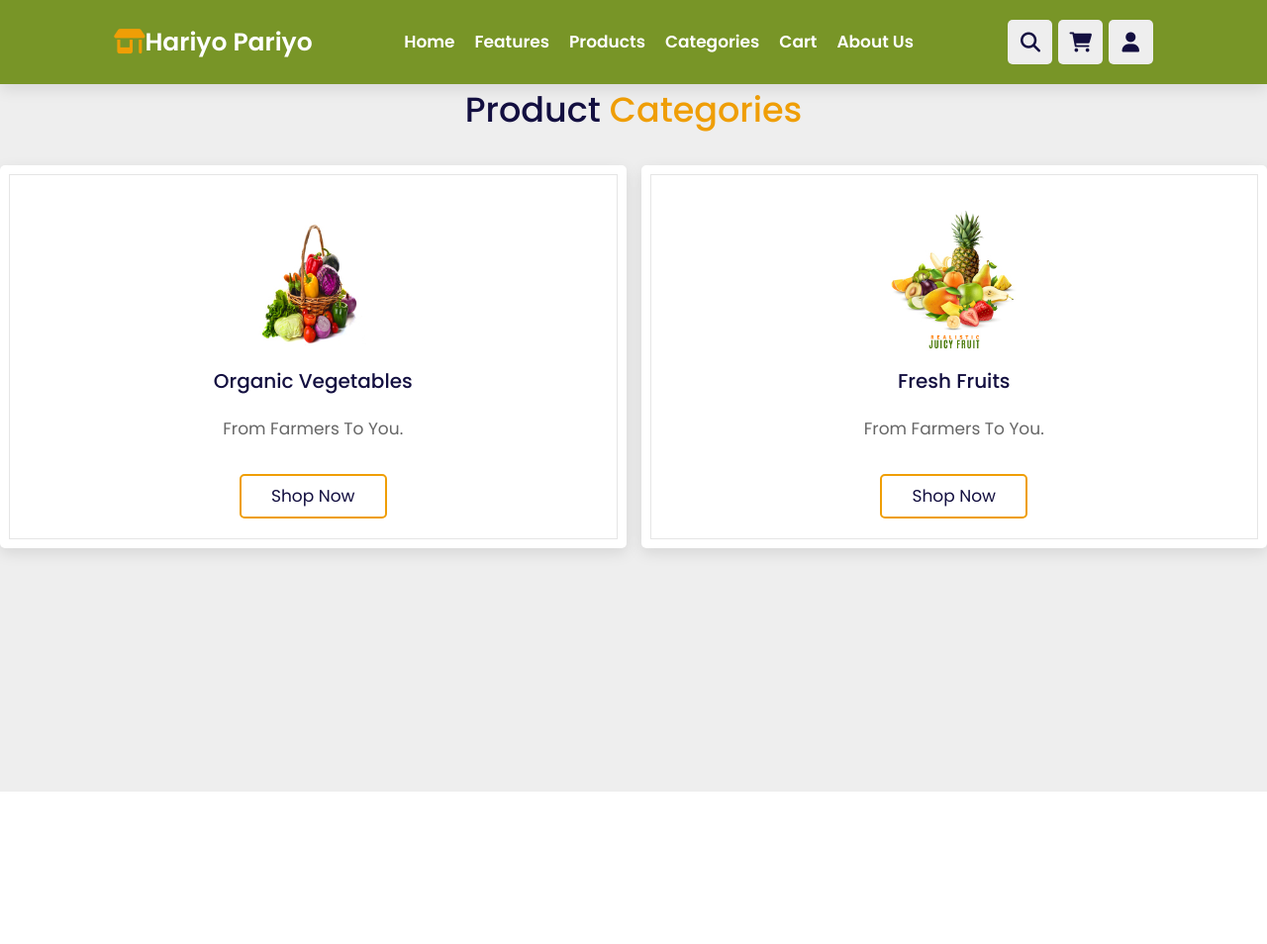
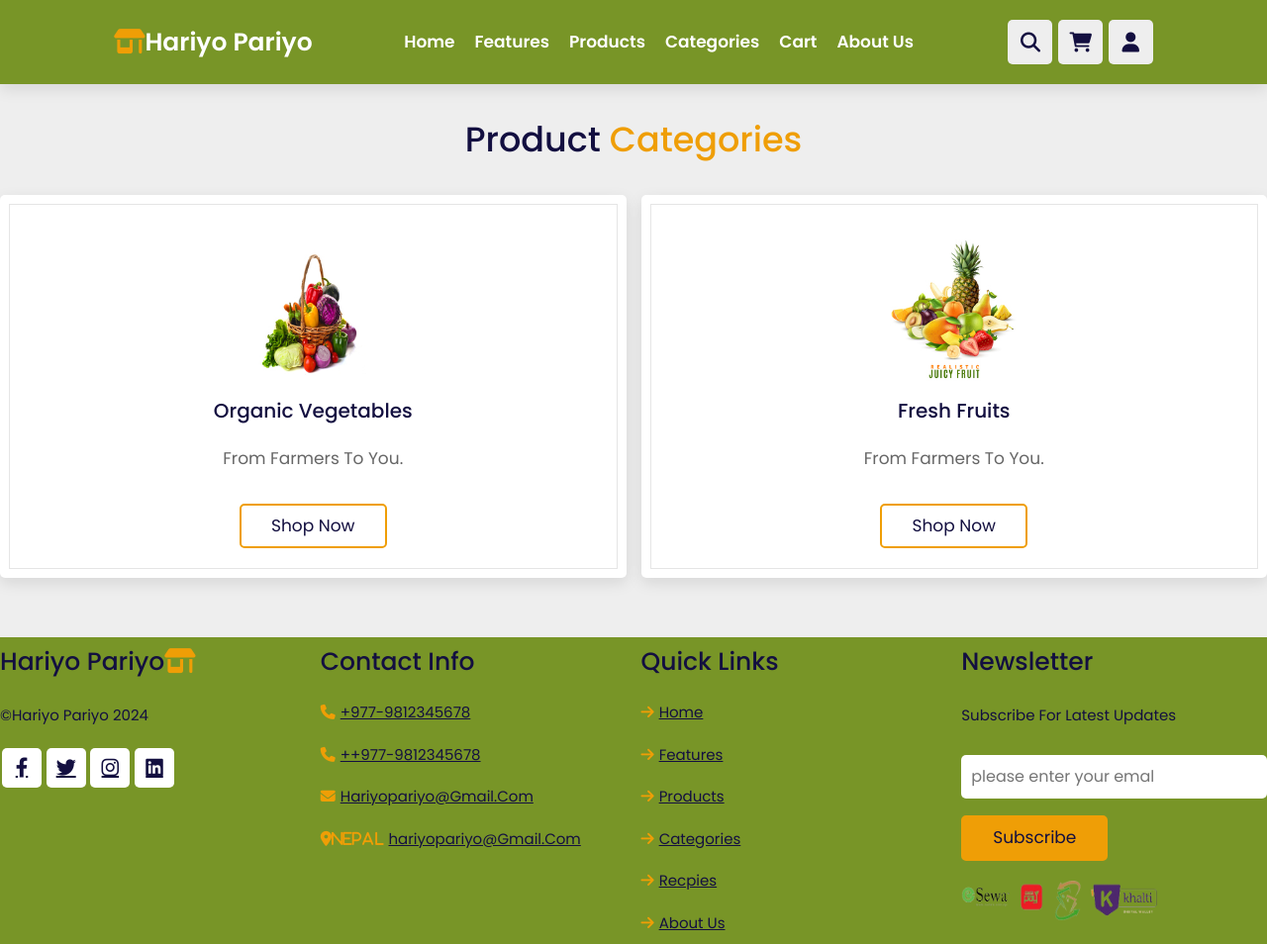
Before and after one commit to Bibek0130/hariyopariyo_django, a Django app: page /categories/ in a window 1280 px wide. Shown: the whole page at 99% size. Before the commit the page ends 800 px from the top, so only its background shows below. Run offline with Django 5.2, Linux system fonts and the light colour scheme.

Commit message:
added images to the pages. Added categories, about us and made store.html more optimal for viewing.

```diff
--- a/hariyopariyo/urls.py
+++ b/hariyopariyo/urls.py
@@ -16,8 +16,10 @@ Including another URLconf
 """
 from django.contrib import admin
 from django.urls import path, include
+from django.conf import settings
+from django.conf.urls.static import static
 
 urlpatterns = [
     path('admin/', admin.site.urls),
     path('', include('store.urls')),
-]
+]+ static(settings.STATIC_URL, document_root=settings.STATIC_ROOT)
--- a/static/css/main.css
+++ b/static/css/main.css
@@ -283,16 +283,15 @@ body {
 
 /*======================HOME======================*/
 #home{
+
     padding-top: 6rem;
-    padding-bottom: 3rem;
-    width: 100%;
-    height: 100%
+    padding-bottom: 6rem;
+
 }
 .carousel {
     overflow: hidden;
-    /* position: relative; */
-    /* margin-top: 100px; */
-    position: fixed;
+    position: relative;
+
 }
 
 .carousel .carousel_item--hidden {
@@ -301,7 +300,7 @@ body {
 
 .carousel .carousel_item img {
     width: 100%;
-    height: 80%;
+    height: auto;
 
 }
 
@@ -447,7 +446,8 @@ body {
 
 /*======================CATEGORIES======================*/
 .categories {
-    padding-top: 3rem;
+    padding-top: 6rem;
+    padding-bottom: 6rem;
 }
 
 .categories .box-container {
--- a/store/templates/store/categories.html
+++ b/store/templates/store/categories.html
@@ -8,14 +8,14 @@
     <h1 class="heading">product <span>categories</span></h1>
     <div class="box-container">
         <div class="box">
-            <img src="images/c-1.jpg">
+            <img src="{%static 'images/c-1.jpg'%}" alt="orgainc-veg">
             <h3>Organic Vegetables</h3>
             <p>From Farmers to you.</p>
             <a href="#" class="btn">shop now</a>
         </div>
 
         <div class="box">
-            <img src="images/c-2.jpg">
+            <img src="{%static 'images/c-2.jpg'%}" alt="Fresh Fruits">
             <h3>Fresh Fruits</h3>
             <p>From Farmers to you.</p>
             <a href="#" class="btn">shop now</a>
--- a/store/templates/store/features.html
+++ b/store/templates/store/features.html
@@ -6,21 +6,21 @@
     <h1 class="heading">Availability of <span>features</span></h1>
     <div class="box-container">
         <div class="box">
-            <img src="%static 'features-1.jpg'%">
+            <img src="{%static 'images/features-1.jpg'%}" alt="features-1">
             <h3>Variety Recipes</h3>
             <p>Step-by-step instruction to make it easy to master</p>
             <a href="#" class="btn">read more</a>
         </div>
 
         <div class="box">
-            <img src="%static 'images/features-2.jpg'%">
+            <img src="{%static 'images/features-2.jpg'%}" alt ="Fresh and organic">
             <h3>Fresh And Organic</h3>
             <p>Our ingredients can be eaten with confidence</p>
             <a href="#" class="btn">read more</a>
         </div>
 
         <div class="box">
-            <img src="%static 'images/features-3.jpg'%">
+            <img src="{%static 'images/features-3.jpg'%}" alt="Free Delivery">
             <h3>Free Delivery</h3>
             <p>Fast and safe delivery to your home</p>
             <a href="#" class="btn">shop now</a>
--- a/store/templates/store/main.html
+++ b/store/templates/store/main.html
@@ -54,7 +54,7 @@
                 <a href="{%url 'categories'%}">Categories</a>
                 {% comment %} <a href="#receipes">Receipes</a> {% endcomment %}
                  <a href="{%url 'cart'%}">Cart</a>
-                <a href="#about-us">About us</a>
+                <a href="{%url 'about'%}">About us</a>
             </nav>
 
             <div class="icons">
@@ -133,6 +133,48 @@
         {% block content%}
 
         {% endblock content%}
+        <section class="footer">
+            <div class="box-container">
+                <div class="box">
+                    <h3>Hariyo pariyo<i class="fa-solid fa-shop"></i></h3>
+                    <p>©Hariyo Pariyo 2024</p>
+                    <div class="share">
+                        <a href="#" class="fab fa-facebook-f"></a>
+                        <a href="#" class="fab fa-twitter"></a>
+                        <a href="#" class="fab fa-instagram"></a>
+                        <a href="#" class="fab fa-linkedin"></a>
+                    </div>
+                </div>
+
+                <div class="box">
+                    <h3>contact info</h3>
+                    <a href="#" class="links"><i class="fas fa-phone"></i>+977-9812345678</a>
+                    <a href="#" class="links"><i class="fas fa-phone"></i>++977-9812345678</a>
+                    <a href="#" class="links"><i class="fas fa-envelope"></i>hariyopariyo@gmail.com</a>
+                    <a href="#" class="links"><i class="fas fa-map-marker-alt">Nepal</i>hariyopariyo@gmail.com</a>
+                </div>
+
+                <div class="box">
+                    <h3>quick links</h3>
+                    <a href="#" class="links"><i class="fas fa-arrow-right"></i>home</a>
+                    <a href="#" class="links"><i class="fas fa-arrow-right"></i>features</a>
+                    <a href="#" class="links"><i class="fas fa-arrow-right"></i>products</a>
+                    <a href="#" class="links"><i class="fas fa-arrow-right"></i>categories</a>
+                    <a href="#" class="links"><i class="fas fa-arrow-right"></i>recpies</a>
+                    <a href="#" class="links"><i class="fas fa-arrow-right"></i>about us</a>
+                </div>
+
+
+                <div class="box">
+                    <h3>newsletter</h3>
+                    <p>subscribe for latest updates</p>
+                    <input type="email" placeholder="please enter your emal" class="email">
+                    <input type="submit" value="subscribe" class="btn"><br>
+                    <img src="{%static 'images/payment.png'%}" class="payment-img">
+                </div>
+
+            </div>
+        </section>
 
 
 
--- a/store/urls.py
+++ b/store/urls.py
@@ -9,5 +9,6 @@ urlpatterns = [
     path('main/', views.main, name="main"),
     path('features/', views.features, name="features" ),
     # path('products/', views.products, name="products"),
-    path('categories/', views.categories, name="categories")
+    path('categories/', views.categories, name="categories"),
+    path('about/', views.about, name="about")
 ]
--- a/store/views.py
+++ b/store/views.py
@@ -28,3 +28,7 @@ def features(request):
 def categories(request):
     context = {}
     return render(request, 'store/categories.html', context)
+
+def about(request):
+    context = {}
+    return render(request, 'store/About.html', context)
```
Also changed, not shown: store/templates/store/About.html (added, +35 -0 lines), store/templates/store/store.html (+4 -3 lines).
